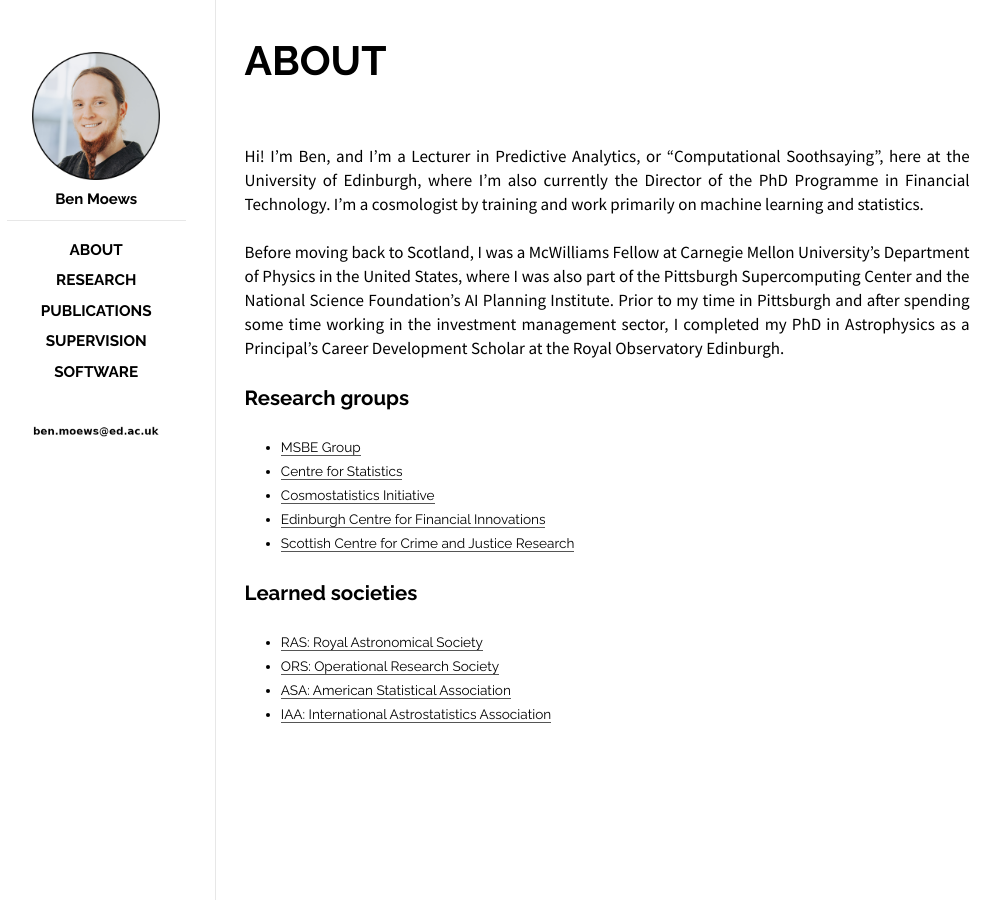
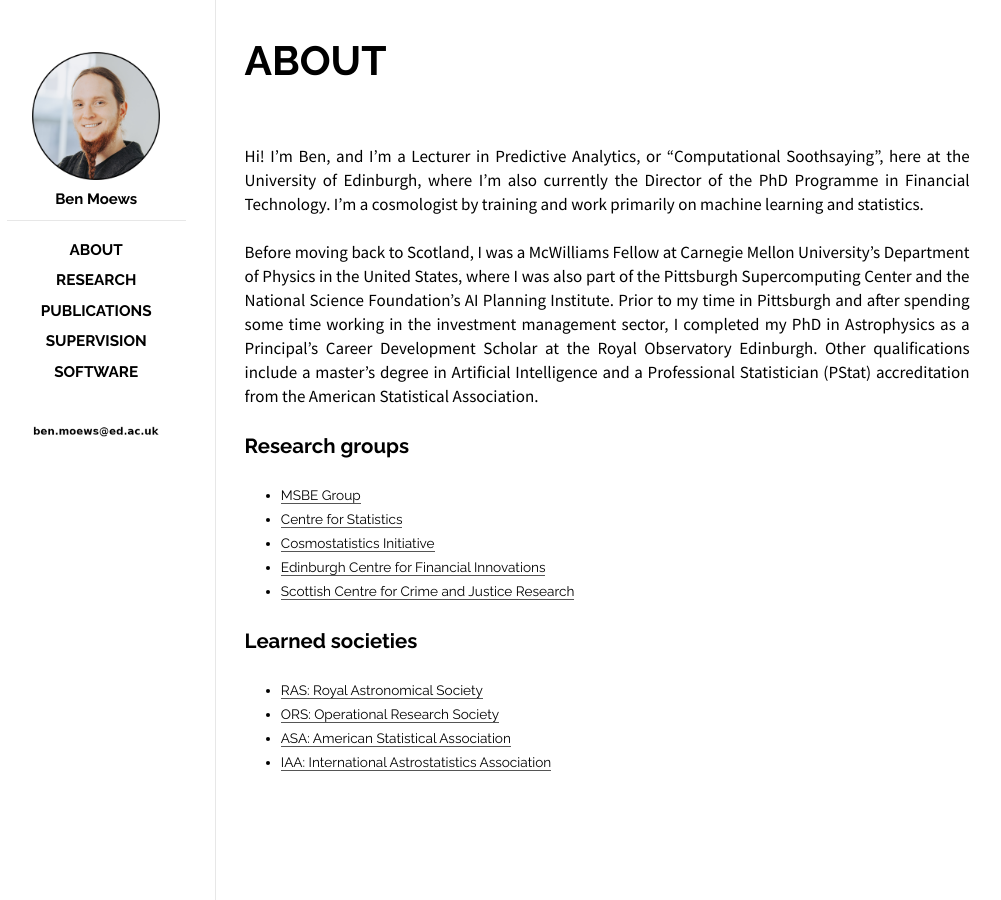
Before and after one commit to moews/moews.github.io, a Jekyll site: the page built from _posts/2017-03-27-about.md, in a window 1280 px wide. Shown: the whole page, without its empty margins (143-1144 px from the left). Built offline with Jekyll 4.4.1, drawn with Linux system fonts in a browser that asks for light colours.

Commit message:
Update 2017-03-27-about.md

```diff
--- a/_posts/2017-03-27-about.md
+++ b/_posts/2017-03-27-about.md
@@ -10,7 +10,7 @@
 
 Hi! I'm Ben, and I’m a Lecturer in Predictive Analytics, or “Computational Soothsaying”, here at the University of Edinburgh, where I'm also currently the Director of the PhD Programme in Financial Technology. I’m a cosmologist by training and work primarily on machine learning and statistics.
 
-Before moving back to Scotland, I was a McWilliams Fellow at Carnegie Mellon University's Department of Physics in the United States, where I was also part of the Pittsburgh Supercomputing Center and the National Science Foundation’s AI Planning Institute. Prior to my time in Pittsburgh and after spending some time working in the investment management sector, I completed my PhD in Astrophysics as a Principal’s Career Development Scholar at the Royal Observatory Edinburgh.
+Before moving back to Scotland, I was a McWilliams Fellow at Carnegie Mellon University's Department of Physics in the United States, where I was also part of the Pittsburgh Supercomputing Center and the National Science Foundation’s AI Planning Institute. Prior to my time in Pittsburgh and after spending some time working in the investment management sector, I completed my PhD in Astrophysics as a Principal’s Career Development Scholar at the Royal Observatory Edinburgh. Other qualifications include a master's degree in Artificial Intelligence and a Professional Statistician (PStat) accreditation from the American Statistical Association.
 
 <!--
 , where I'm also serving as the Director of the PhD Programme in Financial Technology
```
